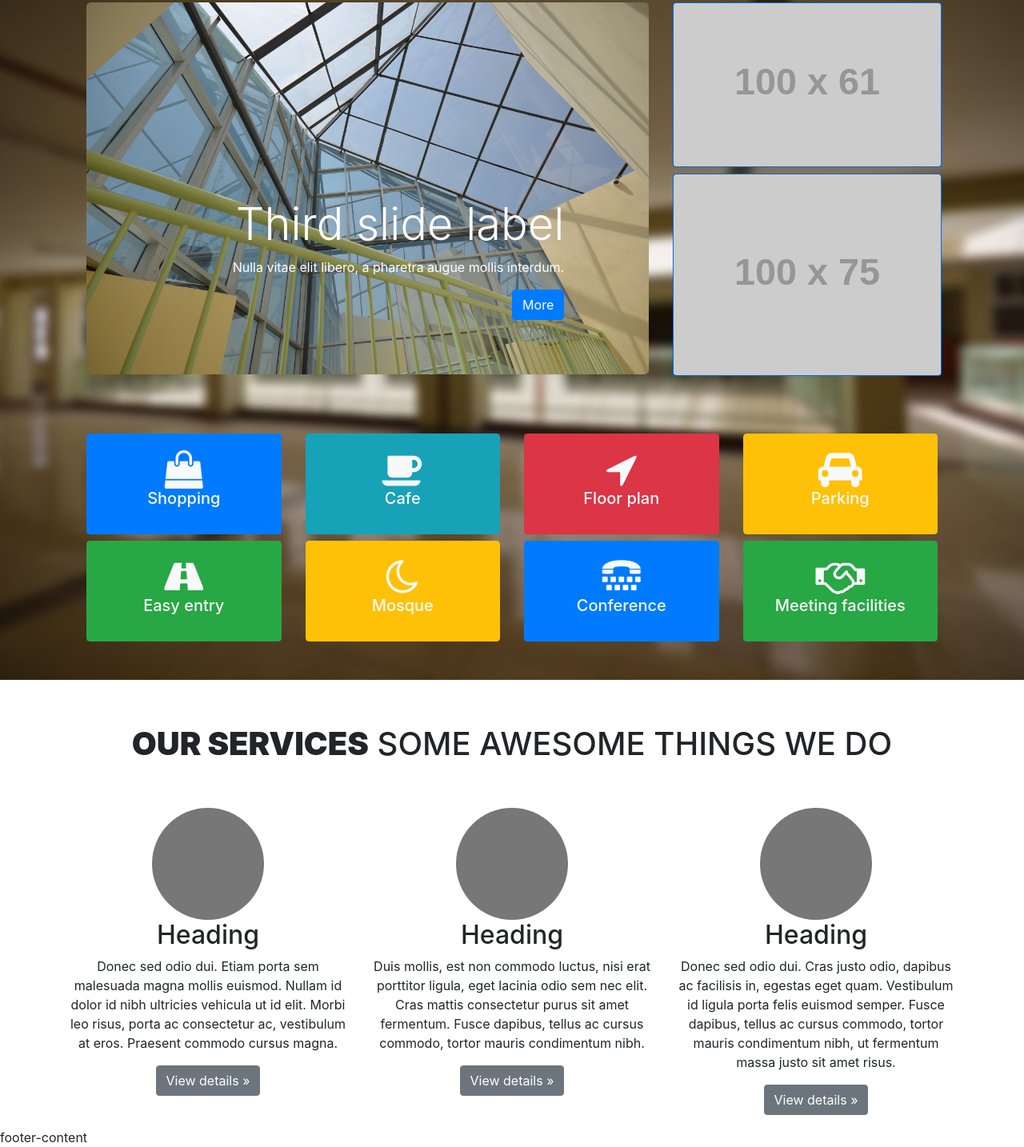
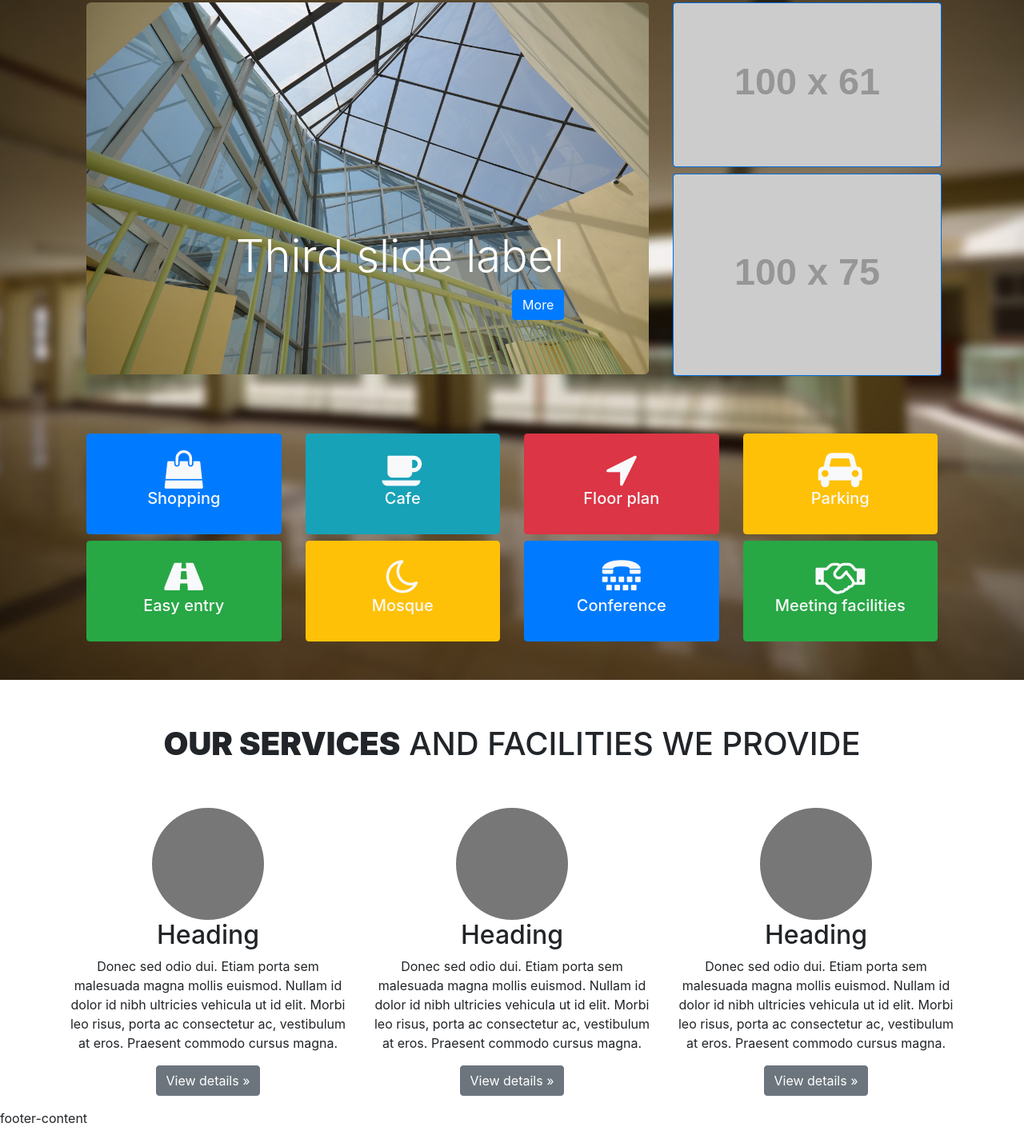
Before and after one commit to AbdullahinurAA/YBP-website-test, a plain HTML site: page index.html in a window 1280 px wide. Shown: the part 93-1527 px from the top of the page at 80% size. After the commit the page ends 1503 px from the top, so only its background shows below. Drawn offline with nearby package versions, Linux system fonts and the light colour scheme; placeholder pictures from the web are drawn by us.

Commit message:
remove p tag in carousel

```diff
--- a/index.html
+++ b/index.html
@@ -23,6 +23,7 @@
 <body>
     <!-- HEADER SECTION -->
     <header>
+        <!-- NAVIGATION -->
         <nav class="navbar navbar-expand-lg navbar-light bg-light fixed-top mb-5">
             <a class="navbar-brand text-primary" href="#">YBP</a>
             <button class="navbar-toggler" type="button" data-toggle="collapse" data-target="#navbarNav"
@@ -44,9 +45,13 @@
             </div>
         </nav>
 
+        <!-- NAVIGATION END -->
+
+        <!-- HEADER CONTAINER -->
         <div class="container mt-5 pt-5">
             <div class="row ml-2 pb-auto">
                 <div class="col-8">
+                    <!-- CAROUSEL -->
                     <div id="carouselSlidesOnly" class="carousel slide carousel-fade" data-ride="carousel">
 
                         <div class="carousel-inner">
@@ -54,7 +59,7 @@
                                 <img src="assets/images/Yare-17.jpg" class="img-fluid d-block w-90" alt="...">
                                 <div class="carousel-caption d-none d-md-block text-right pb-5">
                                     <h5 class="display-4">First slide label</h5>
-                                    <p>Nulla vitae elit libero, a pharetra augue mollis interdum.</p>
+
                                     <button type="button" class="btn btn-primary">More</button>
                                 </div>
 
@@ -64,7 +69,7 @@
                                 <img src="assets/images/Yare-22.jpg" class="img-fluid d-block w-100" alt="...">
                                 <div class="carousel-caption d-none d-md-block text-right pb-5">
                                     <h5 class="display-4">Second slide label</h5>
-                                    <p>Nulla vitae elit libero, a pharetra augue mollis interdum.</p>
+
                                     <button type="button" class="btn btn-primary">More</button>
                                 </div>
                             </div>
@@ -72,15 +77,17 @@
                                 <img src="assets/images/Yare-42.jpg" class="img-fluid d-block w-100" alt="...">
                                 <div class="carousel-caption d-none d-md-block text-right pb-5">
                                     <h5 class="display-4">Third slide label</h5>
-                                    <p>Nulla vitae elit libero, a pharetra augue mollis interdum.</p>
+
                                     <button type="button" class="btn btn-primary">More</button>
                                 </div>
                             </div>
 
                         </div>
                     </div>
+                    <!-- CAROUSEL END -->
                 </div>
                 <div class="col-4">
+                    <!-- FLIER CARDS -->
                     <div class="card-deck text-center text-light">
                         <div class="card text-white bg-primary mb-2">
                             <div class="carousel slide carousel-fade" data-ride="carousel">
@@ -106,6 +113,7 @@
                             </div>
                         </div>
                     </div>
+
                     <div class="card-deck text-center text-light">
                         <div class="card text-white bg-primary mb-3">
                             <div class="carousel slide carousel-fade" data-ride="carousel">
@@ -131,8 +139,12 @@
                             </div>
                         </div>
                     </div>
+                     <!-- FLIER CARDS END -->
                 </div>
             </div>
+
+            <!-- ICON CARDS -->
+            <!-- ICON CARDS ROW ONE -->
 
             <div class="card-deck pt-5 m-2 text-center text-light">
                 <div class="card border-primary">
@@ -172,6 +184,8 @@
 
                 </div>
             </div>
+            <!-- ICON CARDS ROW ONE END -->
+            <!-- ICON CARDS ROW TWO -->
             <div class="card-deck pb-5 m-2 text-center text-light">
                 <div class="card border-success">
 
@@ -209,14 +223,20 @@
 
                 </div>
             </div>
+            <!-- ICON CARDS ROW TWO END -->
+            </div>
+            <!-- ICON CARDS END -->
     </header>
+    <!-- HEADER CONTENT END -->
 
 
 
     <!-- MAIN CONTENT SECTION -->
     <main>
+        <!-- SERVICE SECTION -->
+        <section>
         <div class="container text-center">
-            <h1 class="pt-5 pb-5"><strong style="font-weight: 900;">OUR SERVICES</strong> SOME AWESOME THINGS WE DO</h1>
+            <h1 class="pt-5 pb-5"><strong style="font-weight: 900;">OUR SERVICES</strong> AND FACILITIES WE PROVIDE</h1>
             <div class="row">
                 <div class="col-lg-4">
                     <svg class="bd-placeholder-img rounded-circle" width="140" height="140"
@@ -241,9 +261,9 @@
                             dy=".3em">140x140</text>
                     </svg>
                     <h2>Heading</h2>
-                    <p>Duis mollis, est non commodo luctus, nisi erat porttitor ligula, eget lacinia odio sem nec elit.
-                        Cras mattis consectetur purus sit amet fermentum. Fusce dapibus, tellus ac cursus commodo,
-                        tortor mauris condimentum nibh.</p>
+                    <p>Donec sed odio dui. Etiam porta sem malesuada magna mollis euismod. Nullam id dolor id nibh
+                            ultricies vehicula ut id elit. Morbi leo risus, porta ac consectetur ac, vestibulum at eros.
+                            Praesent commodo cursus magna.</p>
                     <p><a class="btn btn-secondary" href="#" role="button">View details &raquo;</a></p>
                 </div><!-- /.col-lg-4 -->
                 <div class="col-lg-4">
@@ -255,22 +275,38 @@
                             dy=".3em">140x140</text>
                     </svg>
                     <h2>Heading</h2>
-                    <p>Donec sed odio dui. Cras justo odio, dapibus ac facilisis in, egestas eget quam. Vestibulum id
-                        ligula porta felis euismod semper. Fusce dapibus, tellus ac cursus commodo, tortor mauris
-                        condimentum nibh, ut fermentum massa justo sit amet risus.</p>
+                    <p>Donec sed odio dui. Etiam porta sem malesuada magna mollis euismod. Nullam id dolor id nibh
+                            ultricies vehicula ut id elit. Morbi leo risus, porta ac consectetur ac, vestibulum at eros.
+                            Praesent commodo cursus magna.</p>
                     <p><a class="btn btn-secondary" href="#" role="button">View details &raquo;</a></p>
                 </div><!-- /.col-lg-4 -->
             </div><!-- /.row -->
 
 
         </div>
+    </section>
+    <!-- SERVICE SECTION END -->
+
+    <!-- PROMOTION SECTION -->
+    <section>
+        <div class="container"></div>
+    </section>
+    <!-- PROMOTION SECTION END -->
+
+    <!-- PARTNERS SECTION -->
+    <section>
+        <div class="container"></div>
+    </section>
+    <!-- PARTNERS SECTION END -->
     </main>
+    <!-- MAIN SECTION END -->
 
 
     <!-- FOOTER SECTION -->
     <footer>
         footer-content
     </footer>
+    <!-- FOOTER SECTION END -->
 
     <!-- Optional JavaScript -->
     <!-- jQuery first, then Popper.js, then Bootstrap JS -->
```
